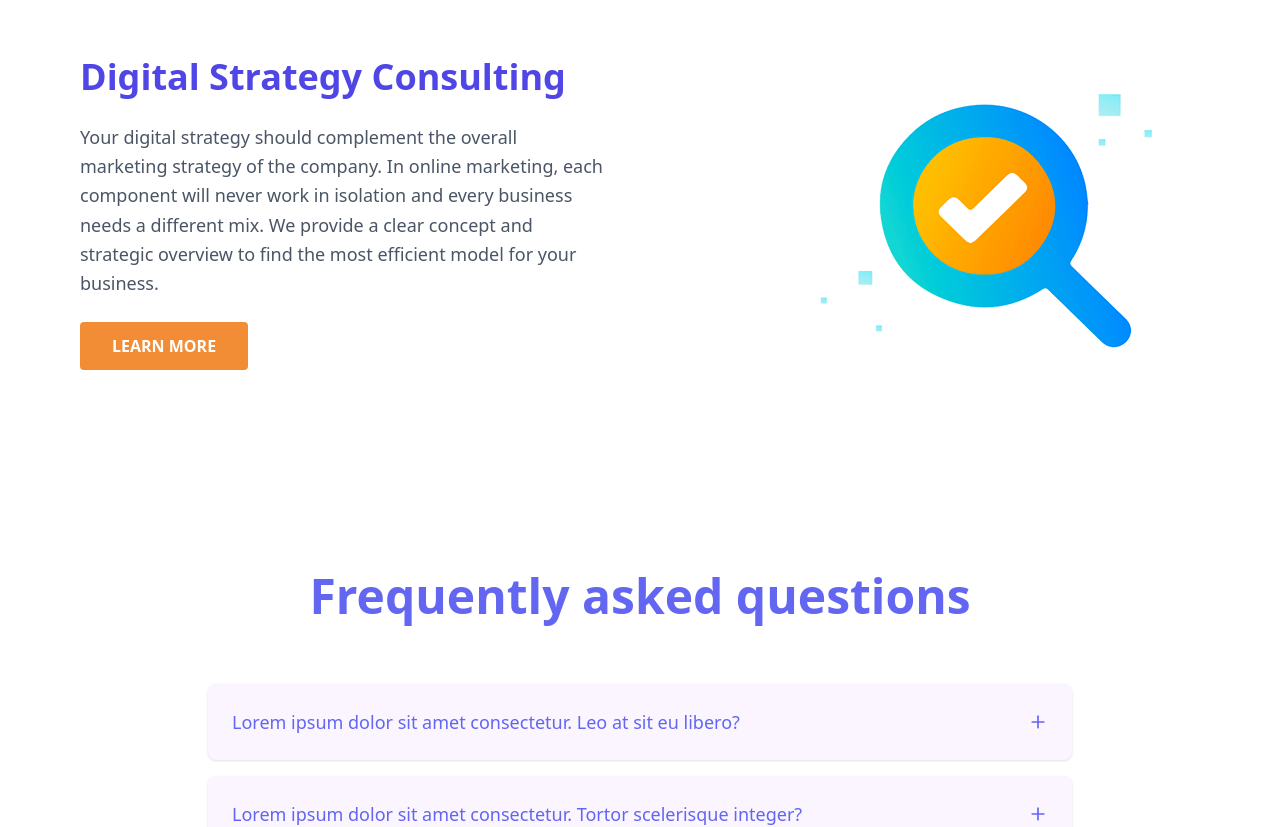
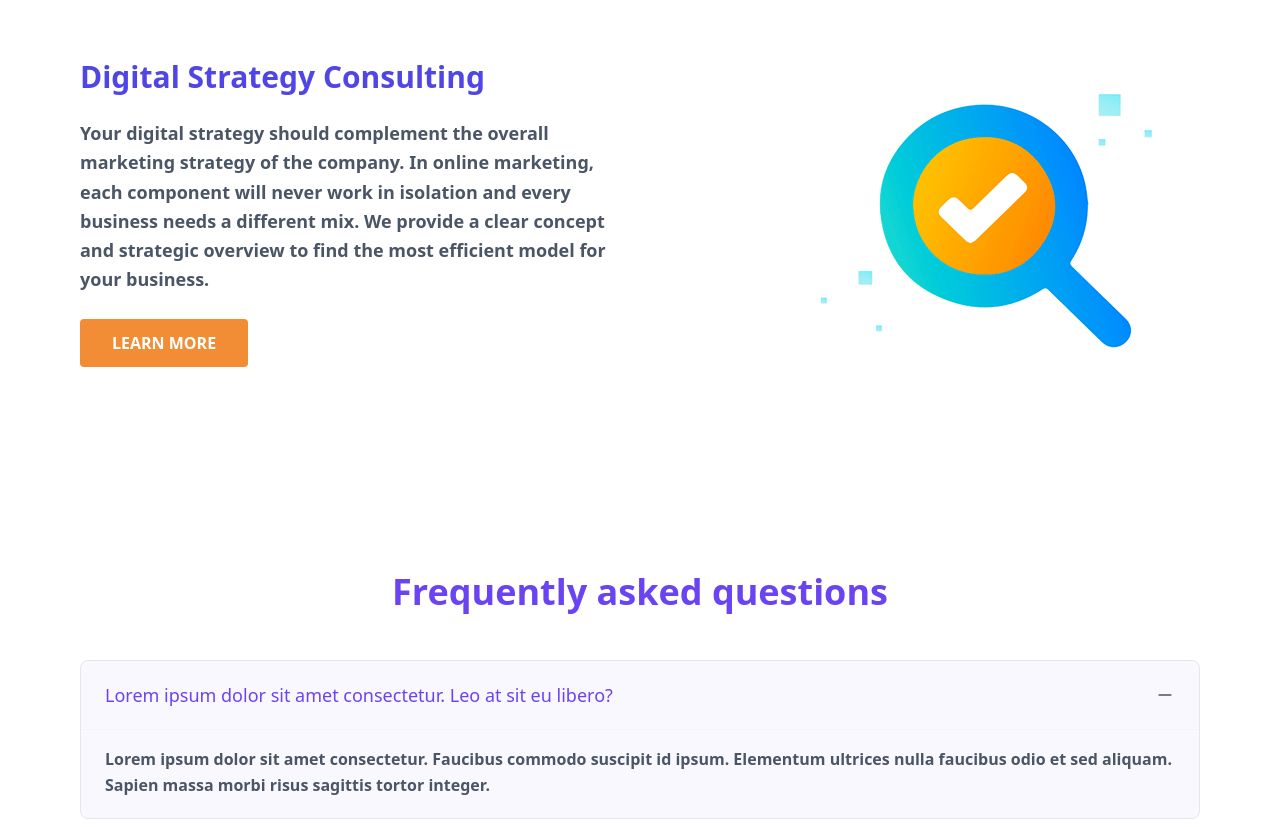
Before and after one commit to chamudithaperera/ATdigital-Front-end-Development-Task, a React (Vite) app in the folder atdigital_task/: page / in a window 1280 px wide. Shown: the part 1260-2087 px from the top of the page. Built offline with nearby package versions, Linux system fonts and the light colour scheme.

Commit message:
refactor FAQ and Services components for improved styling and layout; update FAQ item toggle logic and remove unused ServiceIcons component

```diff
--- a/atdigital_task/src/components/FAQ/FAQ.tsx
+++ b/atdigital_task/src/components/FAQ/FAQ.tsx
@@ -8,30 +8,32 @@ const FAQ: React.FC = () => {
   const { faqs, toggleFAQ } = useFAQ(faqData);
 
   return (
-    <section className="py-20 bg-white">
-      <div className="container mx-auto px-4 max-w-4xl">
-        <h2 className="text-4xl lg:text-5xl font-bold text-[#6366f1] text-center mb-16">
+    <section className="py-20 bg-[#ffffff]">
+      <div className="container mx-auto px-4 max-w-6xl">
+        <h2 className="text-3xl lg:text-4xl font-bold text-analogous-1 text-center mb-12">
           Frequently asked questions
         </h2>
 
-        <div className="space-y-4">
+        <div className="space-y-3">
           {faqs.map((faq: FAQItem) => (
             <div
               key={faq.id}
-              className="bg-[#FAF5FF] rounded-lg shadow-sm overflow-hidden transition-all duration-300"
+              className="bg-[#FAF8FF] rounded-lg border border-gray-200 overflow-hidden transition-all duration-300 hover:shadow-md"
             >
               <button
                 onClick={() => toggleFAQ(faq.id)}
-                className="w-full px-6 py-6 text-left flex items-center justify-between hover:bg-[#F3E8FF] transition-all duration-300"
+                className="w-full px-6 py-5 text-left flex items-center justify-between hover:bg-gray-50 transition-all duration-300"
               >
-                <h3 className="text-lg font-medium text-[#6366f1] pr-4">
+                <h3 className={`text-lg font-medium pr-4 transition-colors duration-300 ${
+                  faq.isOpen ? 'text-analogous-1' : 'text-black'
+                }`}>
                   {faq.question}
                 </h3>
                 <div className="flex-shrink-0">
                   {faq.isOpen ? (
-                    <Minus size={20} className="text-[#6366f1]" />
+                    <Minus size={20} className="text-gray-600" />
                   ) : (
-                    <Plus size={20} className="text-[#6366f1]" />
+                    <Plus size={20} className="text-gray-600" />
                   )}
                 </div>
               </button>
@@ -43,8 +45,8 @@ const FAQ: React.FC = () => {
                     : 'max-h-0 opacity-0'
                 }`}
               >
-                <div className="px-6 pb-6">
-                  <p className="text-gray-600 leading-relaxed">
+                <div className="px-6 pb-5 border-t border-gray-100">
+                  <p className="text-gray-600 font-semibold leading-relaxed pt-4">
                     {faq.answer}
                   </p>
                 </div>
--- a/atdigital_task/src/components/Services/ServiceIcons.tsx
+++ /dev/null
@@ -1,76 +0,0 @@
-import React from 'react';
-
-interface ServiceIconProps {
-  type: 'webDevelopment' | 'digitalStrategy';
-}
-
-export const WebDevelopmentIcon: React.FC = () => (
-  <div className="w-48 h-32 relative">
-    {/* Monitor Base */}
-    <div className="absolute bottom-0 left-1/2 transform -translate-x-1/2 w-16 h-4 bg-analogous-2 rounded-b-lg"></div>
-    <div className="absolute bottom-4 left-1/2 transform -translate-x-1/2 w-2 h-6 bg-analogous-2"></div>
-
-    {/* Monitor Screen */}
-    <div className="w-40 h-24 bg-analogous-2 rounded-lg mx-auto relative overflow-hidden">
-      {/* Screen Content */}
-      <div className="absolute inset-2 bg-white rounded">
-        {/* Orange Section */}
-        <div className="w-12 h-full bg-secondary float-left"></div>
-        {/* Blue Section */}
-        <div className="w-12 h-8 bg-analogous-2 float-right mt-4"></div>
-        {/* Lines */}
-        <div className="mt-2 ml-14 space-y-1">
-          <div className="w-16 h-1 bg-gray-300"></div>
-          <div className="w-12 h-1 bg-gray-300"></div>
-          <div className="w-14 h-1 bg-gray-300"></div>
-        </div>
-      </div>
-    </div>
-  </div>
-);
-
-export const DigitalStrategyIcon: React.FC = () => (
-  <div className="w-48 h-32 relative">
-    {/* Magnifying Glass Handle */}
-    <div className="absolute bottom-0 right-0 w-16 h-2 bg-analogous-2 rounded-full transform rotate-45 origin-left"></div>
-
-    {/* Magnifying Glass Circle */}
-    <div className="w-32 h-32 border-8 border-analogous-2 rounded-full relative overflow-hidden bg-white">
-      {/* Pie Chart Inside */}
-      <div className="absolute inset-4">
-        {/* Orange Slice */}
-        <div className="w-full h-full relative">
-          <div className="absolute inset-0 bg-secondary rounded-full" style={{
-            clipPath: 'polygon(50% 50%, 50% 0%, 100% 0%, 100% 50%)'
-          }}></div>
-          {/* Blue Slice */}
-          <div className="absolute inset-0 bg-analogous-2 rounded-full" style={{
-            clipPath: 'polygon(50% 50%, 100% 50%, 100% 100%, 50% 100%)'
-          }}></div>
-          {/* Light Blue Slice */}
-          <div className="absolute inset-0 bg-analogous-1 rounded-full" style={{
-            clipPath: 'polygon(50% 50%, 50% 100%, 0% 100%, 0% 0%, 50% 0%)'
-          }}></div>
-        </div>
-      </div>
-    </div>
-
-    {/* Decorative dots */}
-    <div className="absolute top-4 right-8 w-2 h-2 bg-analogous-1 rounded-full"></div>
-    <div className="absolute top-8 right-4 w-3 h-3 bg-analogous-1 rounded-full"></div>
-    <div className="absolute top-12 right-12 w-2 h-2 bg-analogous-1 rounded-full"></div>
-  </div>
-);
-
-const ServiceIcon: React.FC<ServiceIconProps> = ({ type }) => {
-  switch (type) {
-    case 'webDevelopment':
-      return <WebDevelopmentIcon />;
-    case 'digitalStrategy':
-      return <DigitalStrategyIcon />;
-    default:
-      return <WebDevelopmentIcon />;
-  }
-};
-
-export default ServiceIcon;
--- a/atdigital_task/src/components/Services/Services.tsx
+++ b/atdigital_task/src/components/Services/Services.tsx
@@ -21,10 +21,10 @@ const ServiceCard: React.FC<ServiceCardProps> = ({ service, index }) => {
 
       {/* Content */}
       <div className={`space-y-6 ${!isImageLeft ? 'lg:order-1' : ''}`}>
-        <h2 className="text-3xl lg:text-4xl font-bold text-primary leading-tight">
+        <h2 className="text-3xl lg:text-3xl font-bold text-primary leading-tight">
           {service.title}
         </h2>
-        <p className="text-gray-600 text-lg leading-relaxed">
+        <p className="text-gray-600 text-lg font-semibold leading-relaxed">
           {service.description}
         </p>
         <button className="bg-secondary hover:bg-secondary/90 text-white font-semibold px-8 py-3 rounded transition-all duration-300">
--- a/atdigital_task/src/hooks/useFAQ.ts
+++ b/atdigital_task/src/hooks/useFAQ.ts
@@ -3,7 +3,7 @@ import type { FAQItem } from '../types/index';
 
 export const useFAQ = (initialFAQs: Omit<FAQItem, 'isOpen'>[]) => {
   const [faqs, setFaqs] = useState<FAQItem[]>(
-    initialFAQs.map(faq => ({ ...faq, isOpen: false }))
+    initialFAQs.map((faq, index) => ({ ...faq, isOpen: index === 0 }))
   );
 
   const toggleFAQ = (id: number) => {
```
